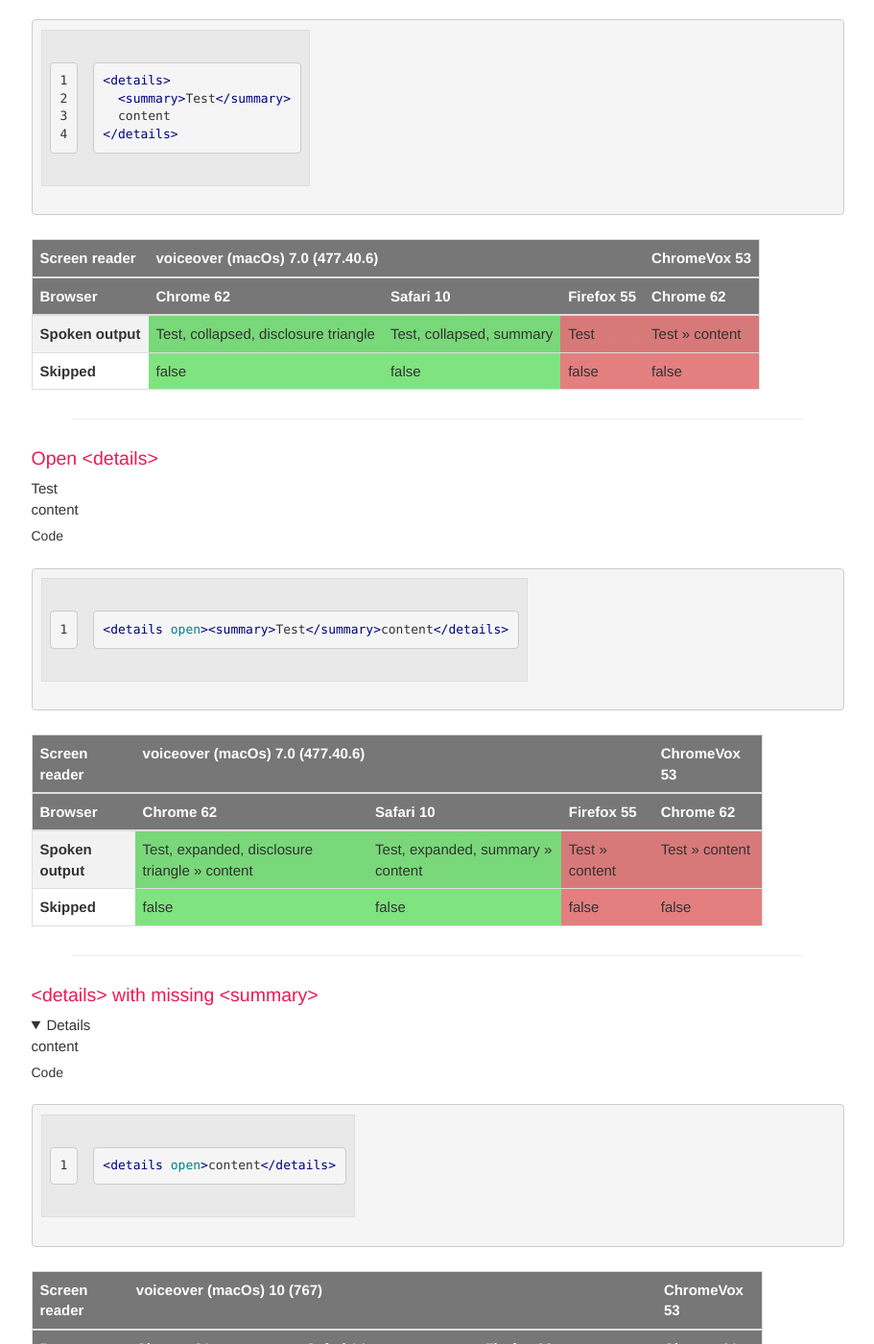
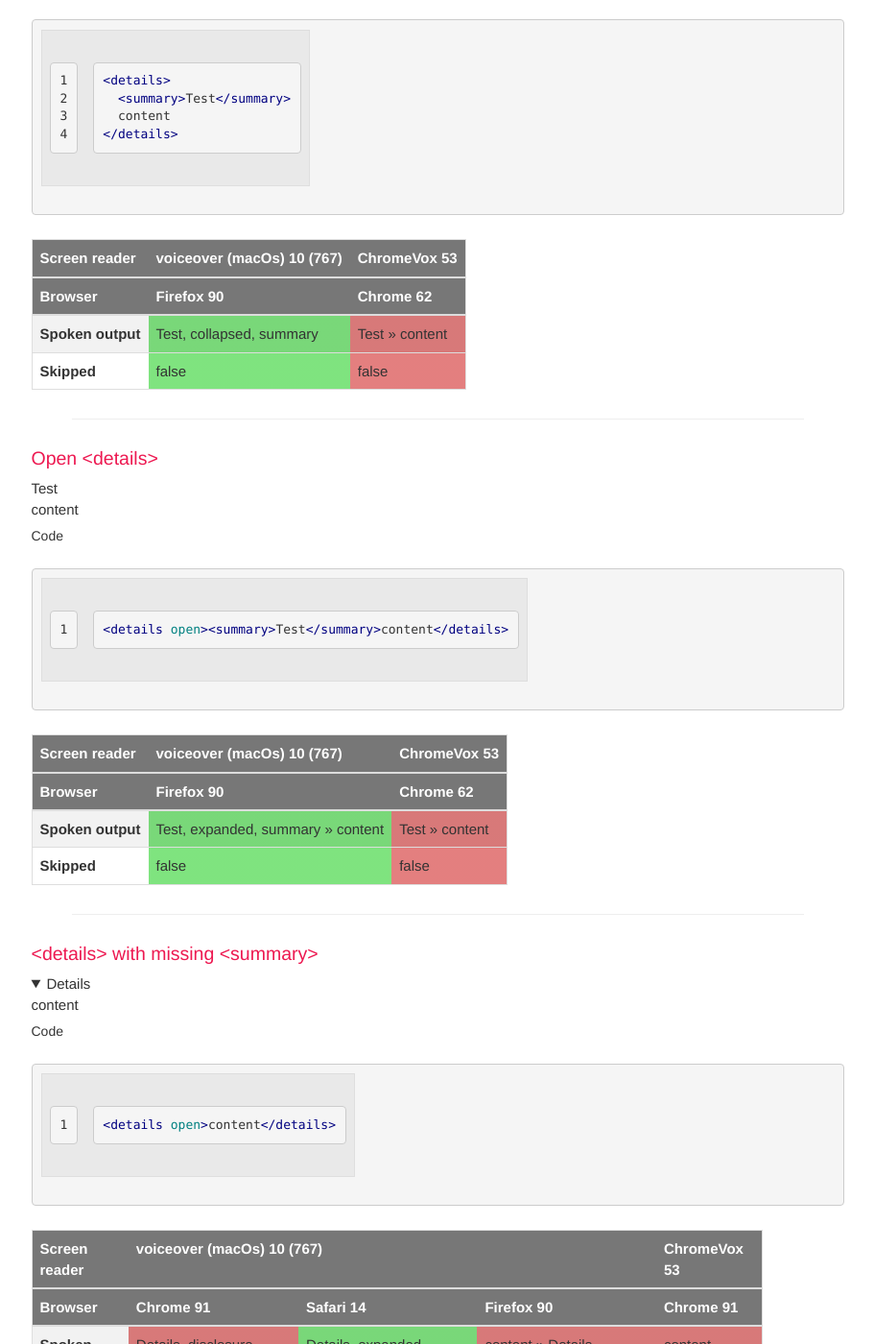
Before and after one commit to lemnis/accessible-web, a Jekyll site: the page built from tests.html, in a window 1280 px wide and 1400 px high, scrolled down 4138 px. Shown: the whole window at 96% size, without its empty margins (330-1241 px from the left). Built offline with Jekyll 4.4.1, drawn with Linux system fonts in a browser that asks for light colours; nearby versions of some CDN libraries; comment, search, counter and statistics services are not loaded; part of the change alters nothing that is shown.

Commit message:
Update details.yml

```diff
--- a/_data/results/details.yml
+++ b/_data/results/details.yml
@@ -14,6 +14,9 @@
           10: { valid: true, output: "Test, collapsed, summary" }
         Firefox:
           55: { valid: false, output: "Test" }
+      10 (767):
+        Firefox:
+          90: { valid: true, output: "Test, collapsed, summary" }
     ChromeVox:
       53:
         Chrome:
@@ -30,6 +33,9 @@
           10: { valid: true, output: "Test, expanded, summary &raquo; content" }
         Firefox:
           55: { valid: false, output: "Test &raquo; content" }
+      10 (767):
+        Firefox:
+          90: { valid: true, output: "Test, expanded, summary &raquo; content" }
     ChromeVox:
       53:
         Chrome:
```
